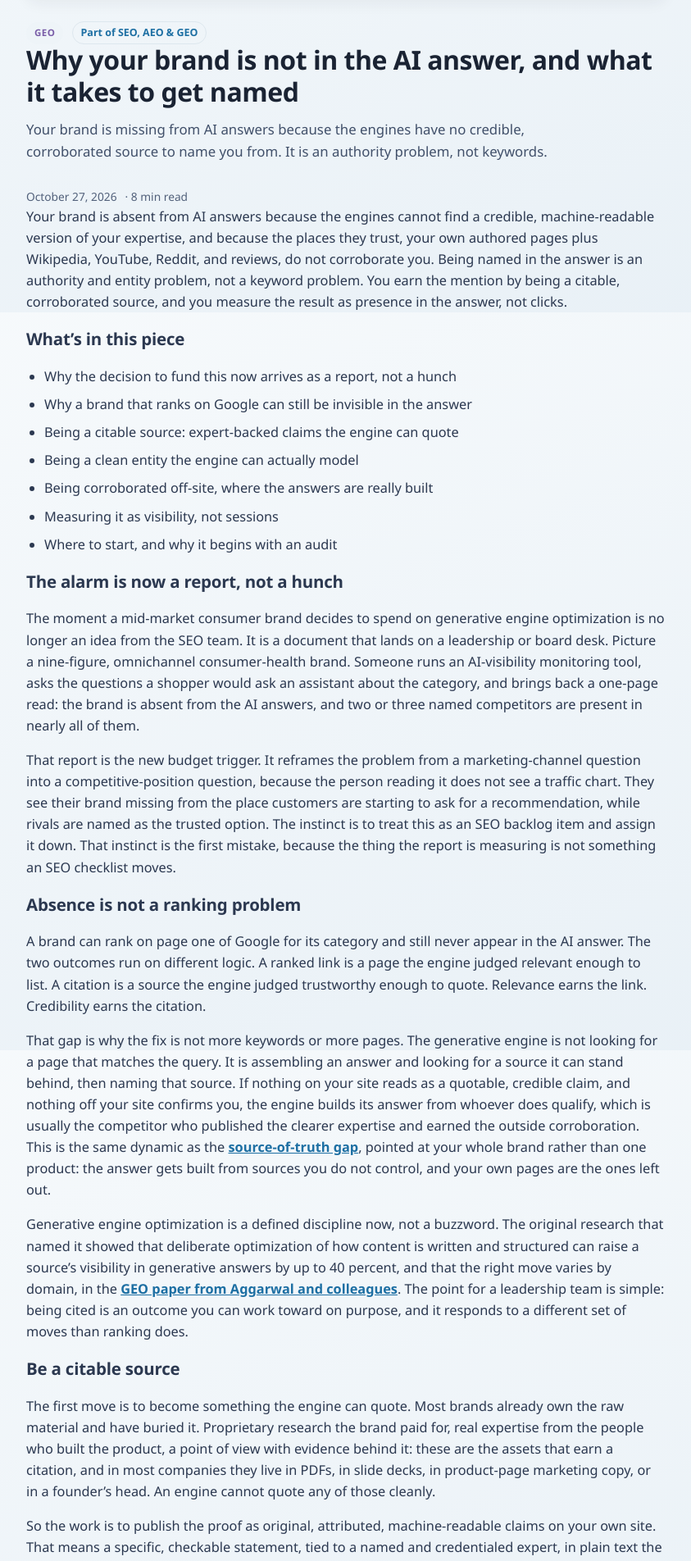
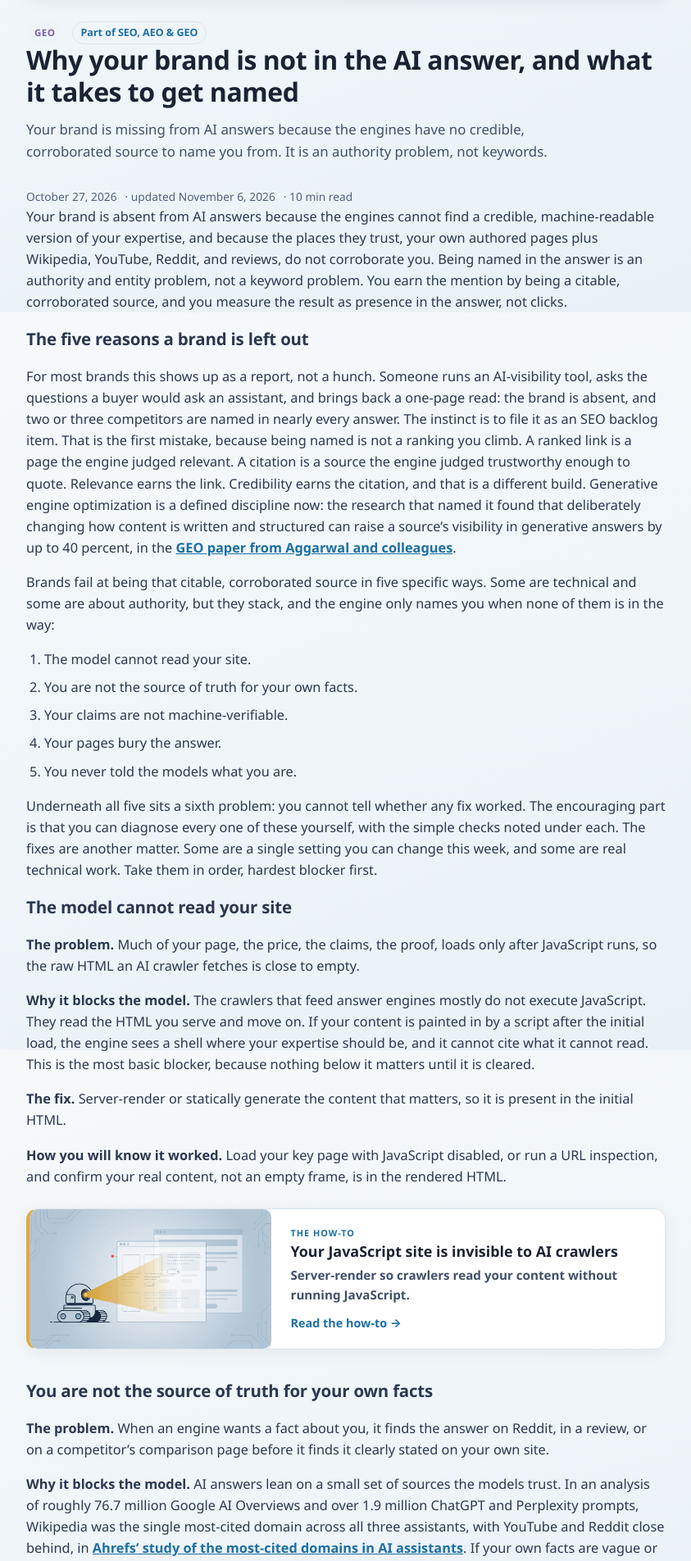
Before and after one commit to lsobrinski-marketing/lindseysobrinski.com, a Jekyll site: the page built from _posts/2026-10-27-why-your-brand-is-not-in-the-ai-answer.md, in a window 1280 px wide. Shown: the part 519-2423 px from the top of the page at 82% size, without its empty margins (218-1061 px from the left). Built offline with Jekyll 4.4.1, drawn with Linux system fonts in a browser that asks for light colours; some of the changed text lies outside the part shown.

Commit message:
Restructure flagship in place: five-reason framework + how-to banner cards; wire 3 new hero illustrations

```diff
--- /dev/null
+++ b/_includes/howto-banner.html
@@ -0,0 +1,11 @@
+<a class="howto-banner" href="/blog/{{ include.slug }}/">
+  <span class="howto-banner-media">
+    <img src="/assets/img/blog/{{ include.slug }}.png" alt="Illustration for {{ include.title }}" loading="lazy" width="400" height="223">
+  </span>
+  <span class="howto-banner-text">
+    <span class="howto-banner-kicker">The how-to</span>
+    <span class="howto-banner-title">{{ include.title }}</span>
+    <span class="howto-banner-fix">{{ include.fix }}</span>
+    <span class="howto-banner-go">Read the how-to &rarr;</span>
+  </span>
+</a>
--- a/_posts/2026-10-27-why-your-brand-is-not-in-the-ai-answer.md
+++ b/_posts/2026-10-27-why-your-brand-is-not-in-the-ai-answer.md
@@ -2,6 +2,7 @@
 title: "Why your brand is not in the AI answer, and what it takes to get named"
 seo_title: "Why your brand is not in the AI answer"
 date: 2026-10-27 09:00:00 -0500
+last_modified_at: 2026-11-06
 category: geo
 toc: false
 hero: /assets/img/blog/why-your-brand-is-not-in-the-ai-answer.svg
@@ -21,6 +22,20 @@ faq:
       Wikipedia, YouTube, Reddit, and reviews. Ranking on Google is not the same
       signal, so a competitor can outrank you on links and still be the one the
       answer names, or the reverse.
+  - q: Why do some brands get named in AI answers and others do not?
+    a: >-
+      Because the named brands are readable, verifiable, and corroborated, and
+      the absent ones fail at one of those. An engine names the source it can
+      read in the raw HTML, trust as the source of truth, verify as structured
+      data, lift a clean answer from, and resolve as a consistent entity. Miss
+      any one of those and you are skipped, even if you rank well on Google.
+  - q: What is the first thing to fix to get into AI answers?
+    a: >-
+      Whether the model can read your site at all. Many pages render their real
+      content with JavaScript, so the raw HTML an AI crawler fetches is nearly
+      empty. Fix that first, because a perfect entity, verifiable claims, and
+      answer-first pages are worth nothing if the crawler only sees a shell.
+      Then work down to being the source of truth, verifiable, and corroborated.
   - q: How do I get my brand cited as a source in AI answers?
     a: >-
       Publish original, attributed, expert-backed claims on your own site in
@@ -28,13 +43,6 @@ faq:
       engine can model, and get corroborated off-site. Citation follows from
       being the clearest trustworthy source on a specific question, confirmed in
       more than one place, not from adding keywords to a page.
-  - q: Is GEO different from SEO?
-    a: >-
-      Yes. SEO earns a ranked link for a page. Generative engine optimization
-      earns a citation inside an answer, which the engine gives to the source it
-      can quote and trust, corroborated across the web. The two overlap on
-      fundamentals like crawlability and clean structure, but the goal, the unit
-      of success, and the measurement are different.
   - q: How do you measure AI search visibility?
     a: >-
       As presence and citation share inside the answer, per engine, not as
@@ -46,61 +54,97 @@ faq:
 
 Your brand is absent from AI answers because the engines cannot find a credible, machine-readable version of your expertise, and because the places they trust, your own authored pages plus Wikipedia, YouTube, Reddit, and reviews, do not corroborate you. Being named in the answer is an authority and entity problem, not a keyword problem. You earn the mention by being a citable, corroborated source, and you measure the result as presence in the answer, not clicks.
 
-## What's in this piece
+## The five reasons a brand is left out
 
-- Why the decision to fund this now arrives as a report, not a hunch
-- Why a brand that ranks on Google can still be invisible in the answer
-- Being a citable source: expert-backed claims the engine can quote
-- Being a clean entity the engine can actually model
-- Being corroborated off-site, where the answers are really built
-- Measuring it as visibility, not sessions
-- Where to start, and why it begins with an audit
+For most brands this shows up as a report, not a hunch. Someone runs an AI-visibility tool, asks the questions a buyer would ask an assistant, and brings back a one-page read: the brand is absent, and two or three competitors are named in nearly every answer. The instinct is to file it as an SEO backlog item. That is the first mistake, because being named is not a ranking you climb. A ranked link is a page the engine judged relevant. A citation is a source the engine judged trustworthy enough to quote. Relevance earns the link. Credibility earns the citation, and that is a different build. Generative engine optimization is a defined discipline now: the research that named it found that deliberately changing how content is written and structured can raise a source's visibility in generative answers by up to 40 percent, in the [GEO paper from Aggarwal and colleagues](https://arxiv.org/abs/2311.09735).
 
-## The alarm is now a report, not a hunch
+Brands fail at being that citable, corroborated source in five specific ways. Some are technical and some are about authority, but they stack, and the engine only names you when none of them is in the way:
 
-The moment a mid-market consumer brand decides to spend on generative engine optimization is no longer an idea from the SEO team. It is a document that lands on a leadership or board desk. Picture a nine-figure, omnichannel consumer-health brand. Someone runs an AI-visibility monitoring tool, asks the questions a shopper would ask an assistant about the category, and brings back a one-page read: the brand is absent from the AI answers, and two or three named competitors are present in nearly all of them.
+1. The model cannot read your site.
+2. You are not the source of truth for your own facts.
+3. Your claims are not machine-verifiable.
+4. Your pages bury the answer.
+5. You never told the models what you are.
 
-That report is the new budget trigger. It reframes the problem from a marketing-channel question into a competitive-position question, because the person reading it does not see a traffic chart. They see their brand missing from the place customers are starting to ask for a recommendation, while rivals are named as the trusted option. The instinct is to treat this as an SEO backlog item and assign it down. That instinct is the first mistake, because the thing the report is measuring is not something an SEO checklist moves.
+Underneath all five sits a sixth problem: you cannot tell whether any fix worked. The encouraging part is that you can diagnose every one of these yourself, with the simple checks noted under each. The fixes are another matter. Some are a single setting you can change this week, and some are real technical work. Take them in order, hardest blocker first.
 
-## Absence is not a ranking problem
+## The model cannot read your site
 
-A brand can rank on page one of Google for its category and still never appear in the AI answer. The two outcomes run on different logic. A ranked link is a page the engine judged relevant enough to list. A citation is a source the engine judged trustworthy enough to quote. Relevance earns the link. Credibility earns the citation.
+**The problem.** Much of your page, the price, the claims, the proof, loads only after JavaScript runs, so the raw HTML an AI crawler fetches is close to empty.
 
-That gap is why the fix is not more keywords or more pages. The generative engine is not looking for a page that matches the query. It is assembling an answer and looking for a source it can stand behind, then naming that source. If nothing on your site reads as a quotable, credible claim, and nothing off your site confirms you, the engine builds its answer from whoever does qualify, which is usually the competitor who published the clearer expertise and earned the outside corroboration. This is the same dynamic as the [source-of-truth gap](/blog/the-source-of-truth-gap/), pointed at your whole brand rather than one product: the answer gets built from sources you do not control, and your own pages are the ones left out.
+**Why it blocks the model.** The crawlers that feed answer engines mostly do not execute JavaScript. They read the HTML you serve and move on. If your content is painted in by a script after the initial load, the engine sees a shell where your expertise should be, and it cannot cite what it cannot read. This is the most basic blocker, because nothing below it matters until it is cleared.
 
-Generative engine optimization is a defined discipline now, not a buzzword. The original research that named it showed that deliberate optimization of how content is written and structured can raise a source's visibility in generative answers by up to 40 percent, and that the right move varies by domain, in the [GEO paper from Aggarwal and colleagues](https://arxiv.org/abs/2311.09735). The point for a leadership team is simple: being cited is an outcome you can work toward on purpose, and it responds to a different set of moves than ranking does.
+**The fix.** Server-render or statically generate the content that matters, so it is present in the initial HTML.
 
-## Be a citable source
+**How you will know it worked.** Load your key page with JavaScript disabled, or run a URL inspection, and confirm your real content, not an empty frame, is in the rendered HTML.
 
-The first move is to become something the engine can quote. Most brands already own the raw material and have buried it. Proprietary research the brand paid for, real expertise from the people who built the product, a point of view with evidence behind it: these are the assets that earn a citation, and in most companies they live in PDFs, in slide decks, in product-page marketing copy, or in a founder's head. An engine cannot quote any of those cleanly.
+{% include howto-banner.html slug="your-javascript-site-is-invisible-to-ai-crawlers" title="Your JavaScript site is invisible to AI crawlers" fix="Server-render so crawlers read your content without running JavaScript." %}
 
-So the work is to publish the proof as original, attributed, machine-readable claims on your own site. That means a specific, checkable statement, tied to a named and credentialed expert, in plain text the engine can extract, not an image of a chart and not a paragraph of adjectives. A claim that says who is making it, on what evidence, in language a model can lift verbatim, is the thing that gets pulled into an answer. The same logic that makes a [review a real trust signal when it is exposed as data](/blog/review-schema-trust-signal/) applies to your expertise: the signal only counts when it is published in a form the machine can read and attribute.
+## You are not the source of truth for your own facts
 
-## Be a clean entity
+**The problem.** When an engine wants a fact about you, it finds the answer on Reddit, in a review, or on a competitor's comparison page before it finds it clearly stated on your own site.
 
-The second move is to make your brand readable as an entity. An engine has to be able to model who you are, what you are an authority on, and that the brand named here and the one named there are the same company. That requires consistency: one name, one bio, one positioning, the same core facts stated the same way across your site and everywhere you appear, with structured data and consistent `sameAs` references tying the profiles together.
+**Why it blocks the model.** AI answers lean on a small set of sources the models trust. In an analysis of roughly 76.7 million Google AI Overviews and over 1.9 million ChatGPT and Perplexity prompts, Wikipedia was the single most-cited domain across all three assistants, with YouTube and Reddit close behind, in [Ahrefs' study of the most-cited domains in AI assistants](https://ahrefs.com/blog/top-10-most-cited-domains-ai-assistants). If your own facts are vague or buried, the model takes the version the web agrees on, and that version is written by other people. This is the [source-of-truth gap](/blog/the-source-of-truth-gap/): the answer about you gets built from sources you do not control.
 
-When those signals are inconsistent, the engine cannot build a confident model of you, and an uncertain entity does not get cited, because the model will not stake an answer on a source it cannot resolve. This is the shift from optimizing for keywords to [being a coherent entity the engine recognizes](/blog/sxo-vs-seo-one-machine/). The keyword era rewarded matching the query. The citation era rewards being a known, resolvable authority on the topic, and that is an identity you have to make unambiguous before the engine will risk putting your name in front of a user.
+**The fix.** State your canonical facts plainly on your own pages, then earn the off-site corroboration, reviews and third-party mentions, that makes the web agree with you.
 
-## Be corroborated off-site
+**How you will know it worked.** Ask the assistants a factual question about your brand and check whether the answer matches what you publish, and whether it cites you or someone else.
 
-The third move is the one most brands skip, and it is the one that decides the outcome. AI answers are not built only from your site. They lean heavily on a small set of sources the models trust, and the data is clear about which ones. In an analysis of roughly 76.7 million Google AI Overviews and over 1.9 million ChatGPT and Perplexity prompts, Wikipedia was the single most-cited domain across all three assistants, YouTube ranked near the top in Perplexity and AI Overviews, and Reddit was among the most-cited domains in AI Overviews, in [Ahrefs' study of the most-cited domains in AI assistants](https://ahrefs.com/blog/top-10-most-cited-domains-ai-assistants).
+{% include howto-banner.html slug="the-source-of-truth-gap" title="The source-of-truth gap" fix="Make your site the canonical source for your own facts." %}
 
-Read that as a map of where your credibility actually gets built. Your own pages establish the claim. Wikipedia, YouTube, Reddit, and reviews confirm it, and the engine weights a source that appears and agrees in several trusted places over one that only appears on its own domain. This is the uncomfortable part for a brand used to controlling its message: you cannot write your way into the answer from your own site alone. You earn the citation by being discussed, reviewed, and corroborated where these models look, which means the plan has to include the owned claim and the off-site presence that confirms it, not one without the other.
+## Your claims are not machine-verifiable
 
-## Measure it as visibility, not sessions
+**The problem.** Your price, availability, ratings, and specifics live in images, marketing copy, or late-loading widgets, so a machine cannot confirm them.
 
-Because the goal is a citation and not a click, the scoreboard changes. You do not measure this in sessions, because an answer that names your brand and sends no click still did its job: it put you on the shortlist in the room where the decision now starts. You measure presence and citation share inside the answer, per engine.
+**Why it blocks the model.** An engine will not stake a recommendation on a claim it cannot verify. [An AI agent will not recommend what it cannot verify](/blog/ai-agents-wont-recommend-what-they-cant-verify/): if the facts it needs are not exposed as structured, checkable data, you are treated as a risk and skipped, even when your product is the better option. Your reviews are part of this. When they are [connected to your product by a GTIN](/blog/gtin-connects-your-marketplace-reviews/) and exposed as [review schema](/blog/review-schema-trust-signal/), the engine can read and trust them. When they are trapped on marketplaces with no link back, they do not count for you.
 
-In practice that means tracking which category questions name your brand, which name competitors, and how that share moves over time across the major assistants. A click-based report will tell you this program is failing long after it has started working, because being named is the leading outcome and traffic is a lagging, undercounted shadow of it. A leadership team that funds this on a traffic KPI will defund it before it pays off. The right metric is the one the alarm report used in the first place: are we in the answer, and are we gaining or losing share against the competitors who are.
+**The fix.** Expose the facts that matter, price, stock, specs, and ratings, as structured data in the HTML, tied to a stable product identifier.
 
-## Where to start
+**How you will know it worked.** Validate the structured data with a schema linter and confirm the price, availability, and rating fields parse clean.
 
-Start with the audit, not a content sprint. Before anything new is written, establish the baseline the alarm report only sampled, but do it systematically: across the questions that matter in your category, record where you are cited, where you are absent, and which competitors are named in your place, per engine. That map is what tells you where the share is actually being lost.
+{% include howto-banner.html slug="ai-agents-wont-recommend-what-they-cant-verify" title="An AI agent will not recommend what it cannot verify" fix="Expose price, stock, and claims as machine-verifiable structured data." %}
 
-With the map in hand, the work goes in a clear order. Fix the highest-value citable pages first: take the proof you already own, the research, the data, the genuine expertise, and republish it as attributed, credentialed, machine-readable claims on the pages that map to the questions where competitors are winning. In parallel, build the off-site corroboration that confirms those claims: the reviews, the third-party discussion, and the presence in the trusted sources the engines actually pull from, so what you say about yourself is backed where it counts.
+## Your pages bury the answer
 
-None of that is a checklist an SEO team runs in a sprint and closes. It is [the work of becoming the credible, corroborated authority](/seo-aeo-geo/) on a specific set of questions, which is exactly the job a nine-figure brand should hand to someone who does it on purpose. So the real question for the leadership team reading the alarm report is not how fast can we add this to the backlog. It is who owns being the answer, and have we ever resourced that as its own job.
+**The problem.** The answer to the question a buyer is asking sits three paragraphs down, under brand preamble and adjectives.
+
+**Why it blocks the model.** Engines lift the clearest, most direct answer they can find and attribute it to whoever stated it cleanest. If your page opens with positioning language and makes the reader work for the fact, a competitor who leads with the answer gets quoted instead. [Answer-first pages](/blog/answer-first-product-and-category-pages/) win the citation because the extractable answer is right at the top, in plain language a model can lift verbatim.
+
+**The fix.** Lead each page with a direct, quotable answer to its core question, then expand.
+
+**How you will know it worked.** Watch whether the page starts appearing in AI answers and answer boxes for its target question, and whether the quoted line is yours.
+
+{% include howto-banner.html slug="answer-first-product-and-category-pages" title="Answer-first product and category pages" fix="Lead every page with the answer, not the preamble." %}
+
+## You never told the models what you are
+
+**The problem.** Nothing on your site cleanly tells an engine who you are, what you are an authority on, and that the brand named here and the one named there are the same company.
+
+**Why it blocks the model.** A model will not put an unresolved entity in front of a user. It needs one consistent name, bio, and positioning, backed by structured data and consistent references, so it can model you with confidence. This is the shift from keywords to being a [coherent entity the engine recognizes](/blog/sxo-vs-seo-one-machine/), and it is what the [four P's of AI visibility](/blog/the-4-ps-of-ai-visibility/) are built to make deliberate. A plain-language llms.txt that tells the crawlers what you cover is part of the same move.
+
+**The fix.** Make your entity unambiguous, one name, one bio, one positioning, with structured data and consistent `sameAs` links, and declare what you cover.
+
+**How you will know it worked.** Ask an assistant who you are and what you do, and check whether it describes you accurately and the same way twice.
+
+{% include howto-banner.html slug="the-4-ps-of-ai-visibility" title="The 4 P's of AI visibility" fix="Tell the models who you are and what you cover." %}
+
+## And you cannot tell whether any fix worked
+
+**The problem.** You ship changes and watch traffic, but traffic is the wrong scoreboard for a result that is a citation, not a click.
+
+**Why it blocks the model.** Nothing above improves on a number you are not measuring. An answer that names your brand and sends no click still did its job, so the metric is presence and citation share inside the answer, per engine, not sessions. And when you want to know whether a specific fix actually moved anything rather than coincided with it, you need a controlled read, the same discipline as [a geo holdout](/blog/how-to-run-a-geo-holdout-test/) applied to visibility: change one thing, hold the rest, and watch the gap. It is also how you learn whether being named is turning into anything downstream, such as [an AI agent actually transacting with you](/blog/can-an-ai-agent-buy-from-you/).
+
+**The fix.** Track citation share per engine as the primary metric, and isolate the effect of each fix rather than crediting it to the calendar.
+
+**How you will know it worked.** You can say, for a given question, whether your citation share rose after a change, and whether that change, not something else, caused it.
+
+{% include howto-banner.html slug="how-to-run-a-geo-holdout-test" title="How to run a geo holdout test" fix="Prove a fix moved citations, with a controlled holdout." %}
+
+## Start with one
+
+Do not try to fix all five at once. For most brands the order is forced: start with whether the model can read you at all, because a flawless entity, verifiable claims, and answer-first pages are worth nothing if the crawler fetches an empty shell. Get readable first, then make yourself the source of truth for your own facts, then work down the list as each one clears.
+
+Here is the encouraging part and the honest part together. You can diagnose all five yourself. The check under each reason takes minutes and needs no special tools: disable JavaScript and look at your page, ask an assistant a question about your brand, run your markup through a schema linter. Some of the fixes are just as approachable, a setting you flip this week. Others, server-rendering a whole catalog, exposing structured data tied to a stable identifier, resolving your entity across the web, designing a holdout that actually isolates the effect, are real technical work, and that is where this stops being a checklist and becomes a job for someone who does it on purpose. So the question is not which of the five to tackle in the abstract. It is which one is blocking you right now, have you measured it, and is the fix a setting you can flip or the kind that needs an expert?
 
 ## Sources
 
--- a/assets/css/site.css
+++ b/assets/css/site.css
@@ -309,3 +309,15 @@ footer.sitefoot a{color:var(--accent);text-decoration:none;}
 .pil-all{--pil:#64748b;} .pil-organic{--pil:var(--accent);} .pil-paid{--pil:var(--good);} .pil-lifecycle{--pil:var(--purple);} .pil-journey{--pil:var(--warn);}
 .feed-empty{color:var(--muted);}
 .linklike{background:none;border:0;padding:0;color:var(--accent);font:inherit;font-weight:700;cursor:pointer;text-decoration:underline;}
+
+/* --- how-to banner card (added) --- */
+.howto-banner{display:flex;align-items:stretch;background:#fff;border:1px solid var(--line);border-left:4px solid #e2a83b;border-radius:14px;overflow:hidden;box-shadow:0 4px 18px rgba(26,35,51,.06);text-decoration:none;color:var(--ink);margin:26px 0 34px;transition:box-shadow .15s,transform .15s,border-color .15s;}
+.howto-banner:hover{box-shadow:0 10px 28px rgba(26,35,51,.14);transform:translateY(-2px);border-color:var(--accent);border-left-color:#e2a83b;}
+.howto-banner-media{flex:0 0 38%;max-width:300px;background:var(--soft);}
+.howto-banner-media img{width:100%;height:100%;object-fit:cover;display:block;}
+.howto-banner-text{display:flex;flex-direction:column;justify-content:center;padding:20px 24px;gap:3px;}
+.howto-banner-kicker{font-size:.68rem;font-weight:800;letter-spacing:.09em;text-transform:uppercase;color:var(--accent);}
+.howto-banner-title{font-size:1.12rem;font-weight:800;color:var(--ink);line-height:1.25;}
+.howto-banner-fix{font-size:.95rem;color:#41506a;margin-top:2px;}
+.howto-banner-go{font-size:.9rem;font-weight:700;color:var(--accent);margin-top:8px;}
+@media(max-width:560px){.howto-banner{flex-direction:column;border-left:none;border-top:4px solid #e2a83b;}.howto-banner-media{flex:none;max-width:none;height:160px;}}
```
Also changed, not shown: _posts/2026-10-14-can-an-ai-agent-buy-from-you.md (+1 -1 lines), _posts/2026-10-29-ai-agents-wont-recommend-what-they-cant-verify.md (+1 -1 lines), _posts/2026-10-30-gtin-connects-your-marketplace-reviews.md (+1 -1 lines), assets/img/blog/ai-agents-wont-recommend-what-they-cant-verify.png, assets/img/blog/can-an-ai-agent-buy-from-you.png, assets/img/blog/gtin-connects-your-marketplace-reviews.png.
